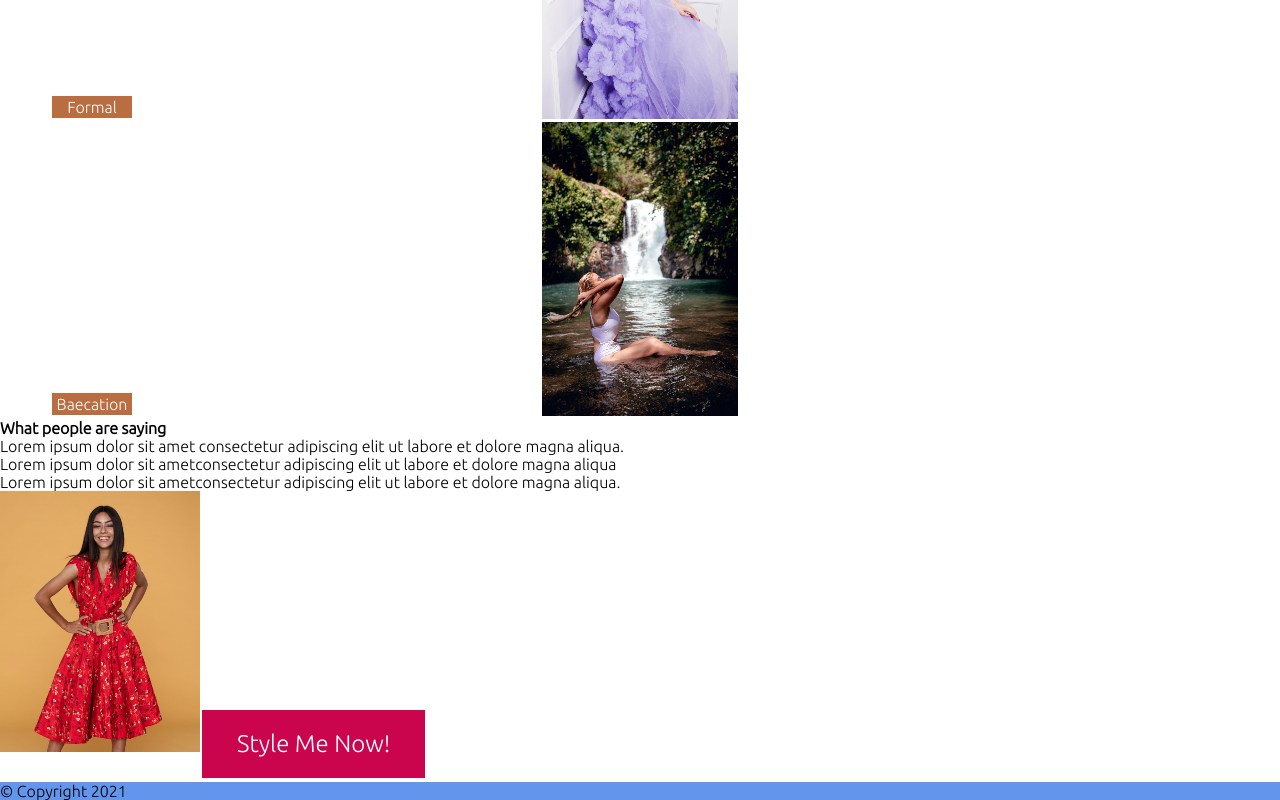
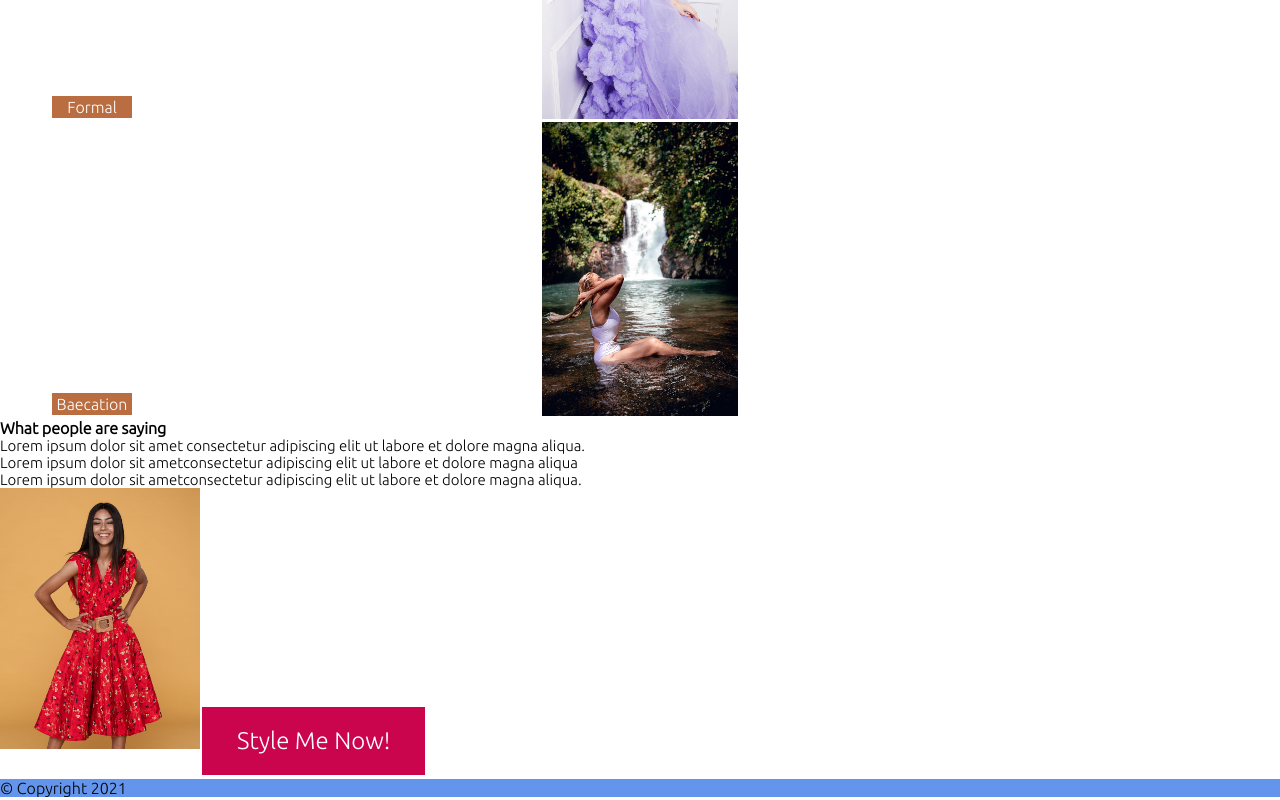
Before and after one commit to mnygit/whereme_project, a React (Create React App) app: page / in a window 1280 px wide. Shown: the part 1523-2323 px from the top of the page. Built offline with nearby package versions, Linux system fonts and the light colour scheme; a web font is replaced by a local one.

Commit message:
update font size

```diff
--- a/src/index.css
+++ b/src/index.css
@@ -183,7 +183,9 @@
     -webkit-transform: scale(1.5);
 }
 
-
+.quotation {
+    font-size: 15px;
+}
 
 
 
```
